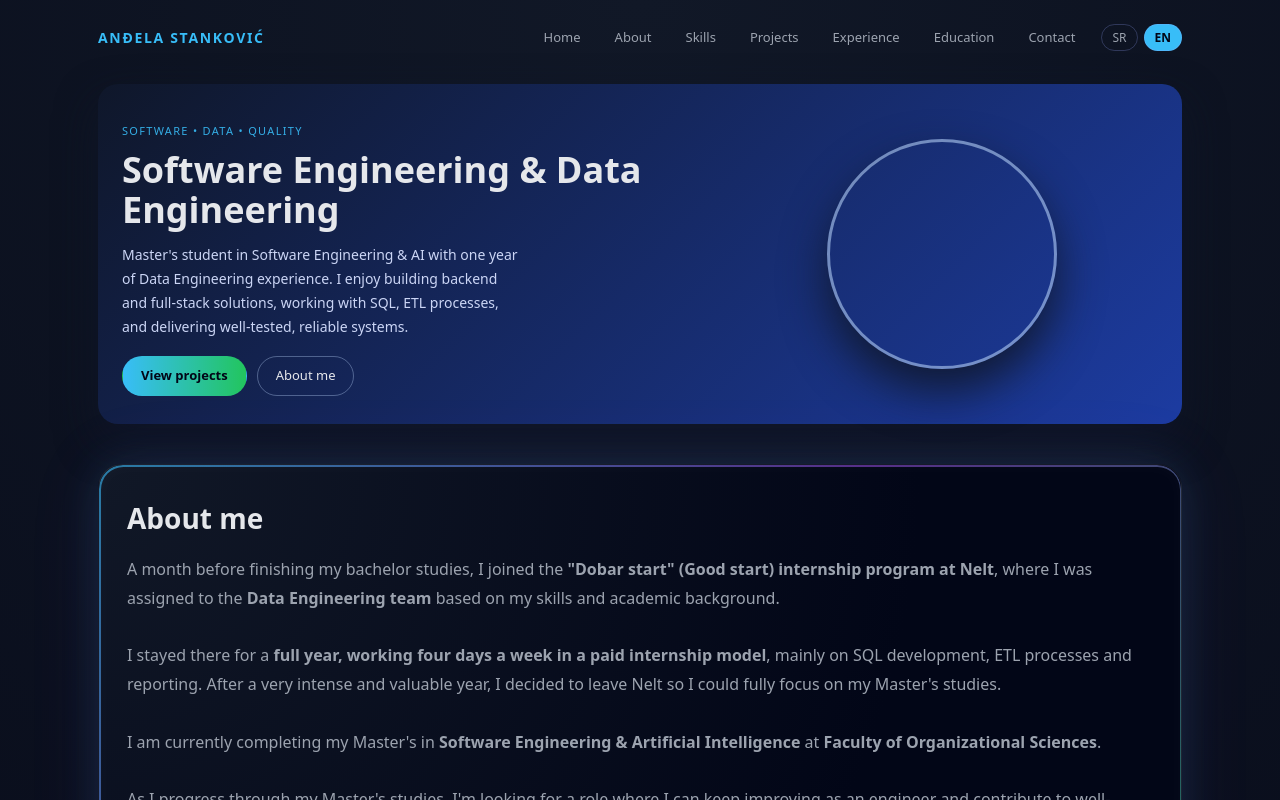
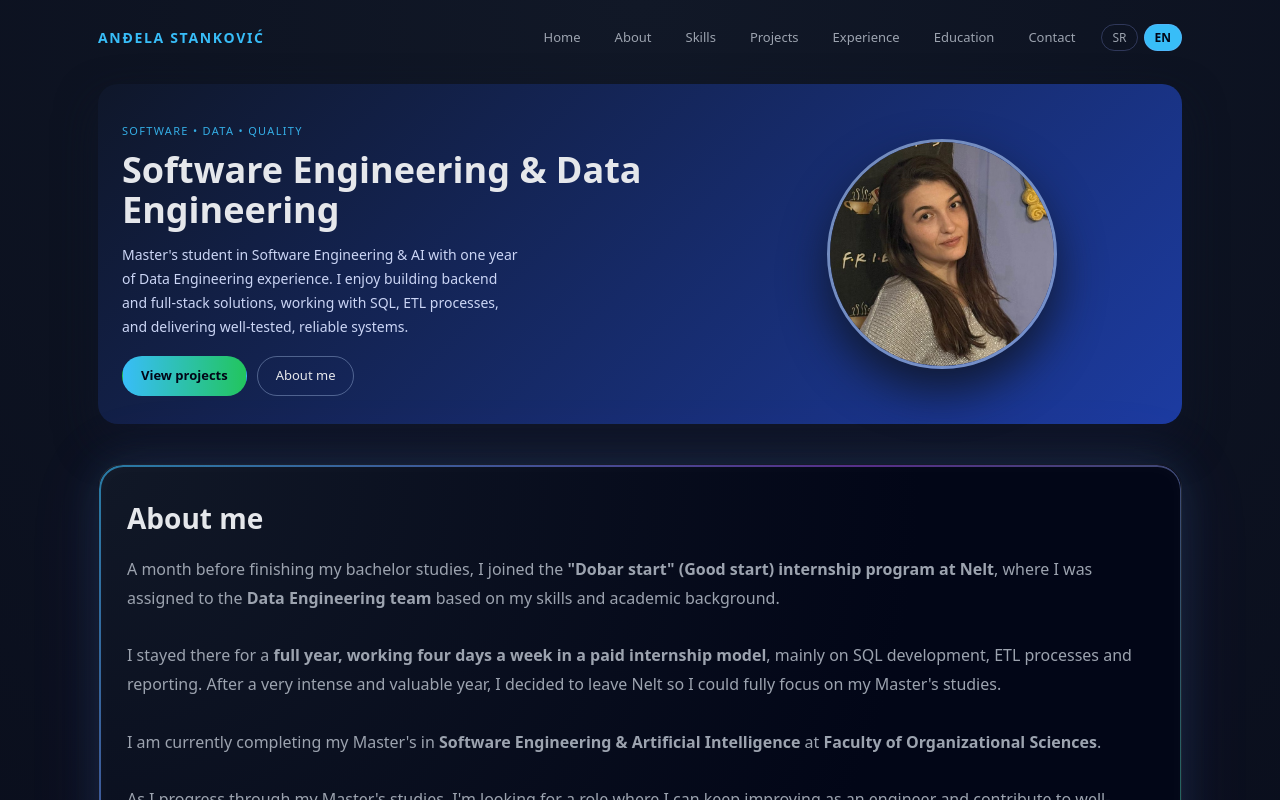
Before and after one commit to anndjella/portfolio, a React (Vite) app: page / in a window 1280 px wide. Shown: the top 800 px of the page. Built offline with nearby package versions, Linux system fonts and the light colour scheme.

Commit message:
uncomment photo

```diff
--- a/src/components/Hero.jsx
+++ b/src/components/Hero.jsx
@@ -18,7 +18,7 @@ export default function Hero({ text }) {
 
       <div className="hero-right">
         <div className="hero-photo">
-          {/* <img src="/picture.jpg" alt="Andjela" /> */}
+          <img src="/picture.jpg" alt="Andjela" />
         </div>
       </div>
     </section>
```
